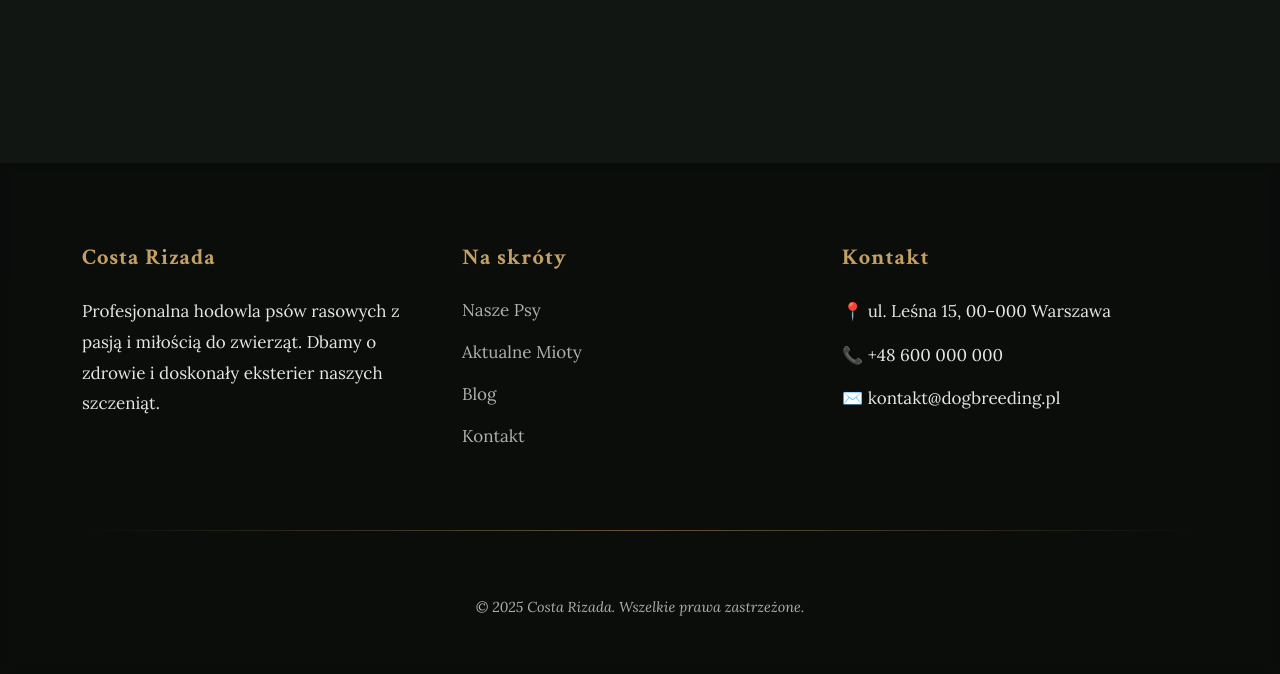
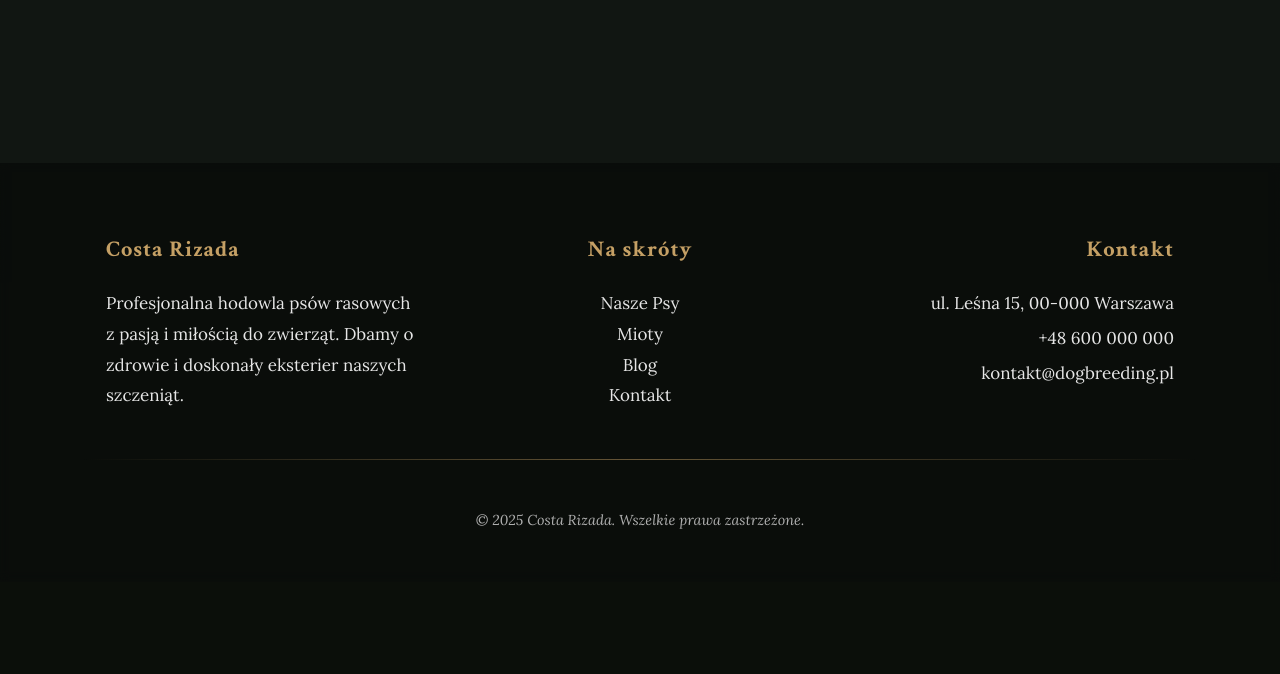
Before and after one commit to Krystian137/DogBreeding, a Django app: page / in a window 1280 px wide. Shown: the part 1143-1817 px from the top of the page. After the commit the page ends 1672 px from the top, so only its background shows below. Run offline with Django 5.2, Linux system fonts and the light colour scheme; data that the repository does not hold is empty.

Commit message:
testing different styles of footer

```diff
--- a/config/settings.py
+++ b/config/settings.py
@@ -114,7 +114,7 @@ AUTH_PASSWORD_VALIDATORS = [
 # Internationalization
 # https://docs.djangoproject.com/en/6.0/topics/i18n/
 
-LANGUAGE_CODE = 'en-us'
+LANGUAGE_CODE = 'pl'
 
 TIME_ZONE = 'UTC'
 
--- a/templates/base.html
+++ b/templates/base.html
@@ -79,37 +79,58 @@
     {% block content %}{% endblock %}
 </main>
 
-<footer class="site-footer">
+<footer class="site-footer py-5">
     <div class="container">
-        <div class="row">
-            <div class="col-md-4 mb-4">
-                <h4 class="footer-heading">Costa Rizada</h4>
-                <p>Profesjonalna hodowla psów rasowych z pasją i miłością do zwierząt. Dbamy o zdrowie i doskonały eksterier naszych szczeniąt.</p>
+
+        <div class="row g-4">
+            <!-- BLOK 1 -->
+            <div class="col-md-4">
+                <div class="h-100 p-4 rounded-3">
+                    <h4 class="footer-heading">Costa Rizada</h4>
+                    <p class="mb-0">
+                        Profesjonalna hodowla psów rasowych z pasją i miłością do zwierząt.
+                        Dbamy o zdrowie i doskonały eksterier naszych szczeniąt.
+                    </p>
+                </div>
             </div>
-            <div class="col-md-4 mb-4">
-                <h4 class="footer-heading">Na skróty</h4>
-                <ul class="footer-links">
-                    <li><a href="{% url 'zwierzaki:DogList' %}">Nasze Psy</a></li>
-                    <li><a href="{% url 'zwierzaki:LitterList' %}">Aktualne Mioty</a></li>
-                    <li><a href="{% url 'blog:main' %}">Blog</a></li>
-                    <li><a href="#">Kontakt</a></li>
-                </ul>
+
+            <!-- BLOK 2 -->
+            <div class="col-md-4 text-md-center">
+                <div class="h-100 p-4 rounded-3">
+                    <h4 class="footer-heading">Na skróty</h4>
+                    <p class="mb-0">
+                        <a href="{% url 'zwierzaki:DogList' %}">Nasze Psy</a><br>
+                        <a href="{% url 'zwierzaki:LitterList' %}">Mioty</a><br>
+                        <a href="{% url 'blog:main' %}">Blog</a><br>
+                        <a href="#">Kontakt</a>
+                    </p>
+                </div>
             </div>
-            <div class="col-md-4 mb-4">
-                <h4 class="footer-heading">Kontakt</h4>
-                <p>📍 ul. Leśna 15, 00-000 Warszawa</p>
-                <p>📞 +48 600 000 000</p>
-                <p>✉️ kontakt@dogbreeding.pl</p>
+
+            <!-- BLOK 3 -->
+            <div class="col-md-4 text-md-end">
+                <div class="h-100 p-4 rounded-3">
+                    <h4 class="footer-heading">Kontakt</h4>
+                    <p class="mb-1">ul. Leśna 15, 00-000 Warszawa</p>
+                    <p class="mb-1">+48 600 000 000</p>
+                    <p class="mb-0">kontakt@dogbreeding.pl</p>
+                </div>
             </div>
         </div>
-        <hr class="footer-divider">
+
+        <hr class="footer-divider my-4">
+
         <div class="row text-center">
             <div class="col-12">
-                <p class="copyright">© 2025 Costa Rizada. Wszelkie prawa zastrzeżone.</p>
+                <p class="copyright mb-0">
+                    © 2025 Costa Rizada. Wszelkie prawa zastrzeżone.
+                </p>
             </div>
         </div>
+
     </div>
 </footer>
+
 
 <script src="https://cdn.jsdelivr.net/npm/bootstrap@5.3.2/dist/js/bootstrap.bundle.min.js"></script>
 <script src="{% static 'js/scripts.js' %}"></script>
```
